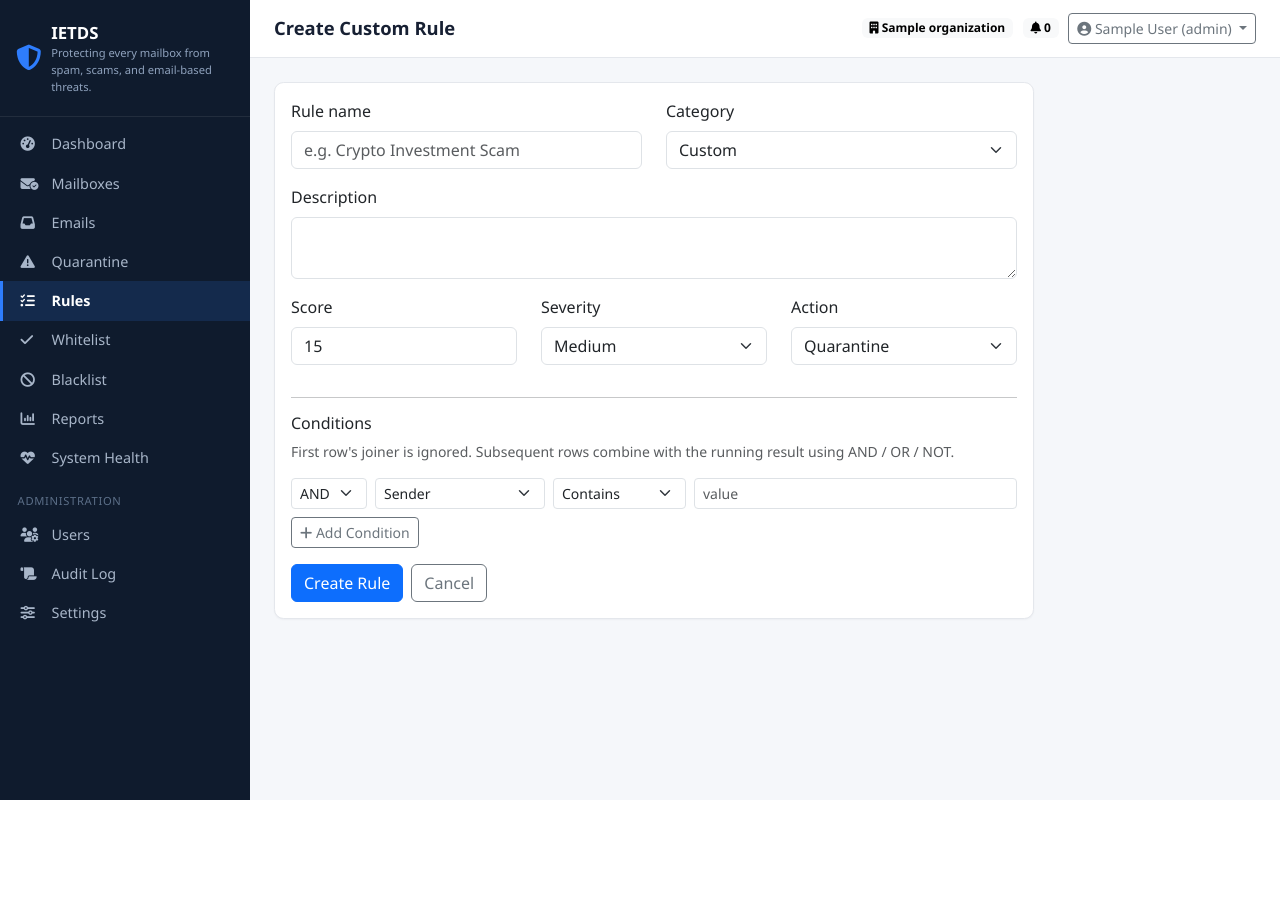
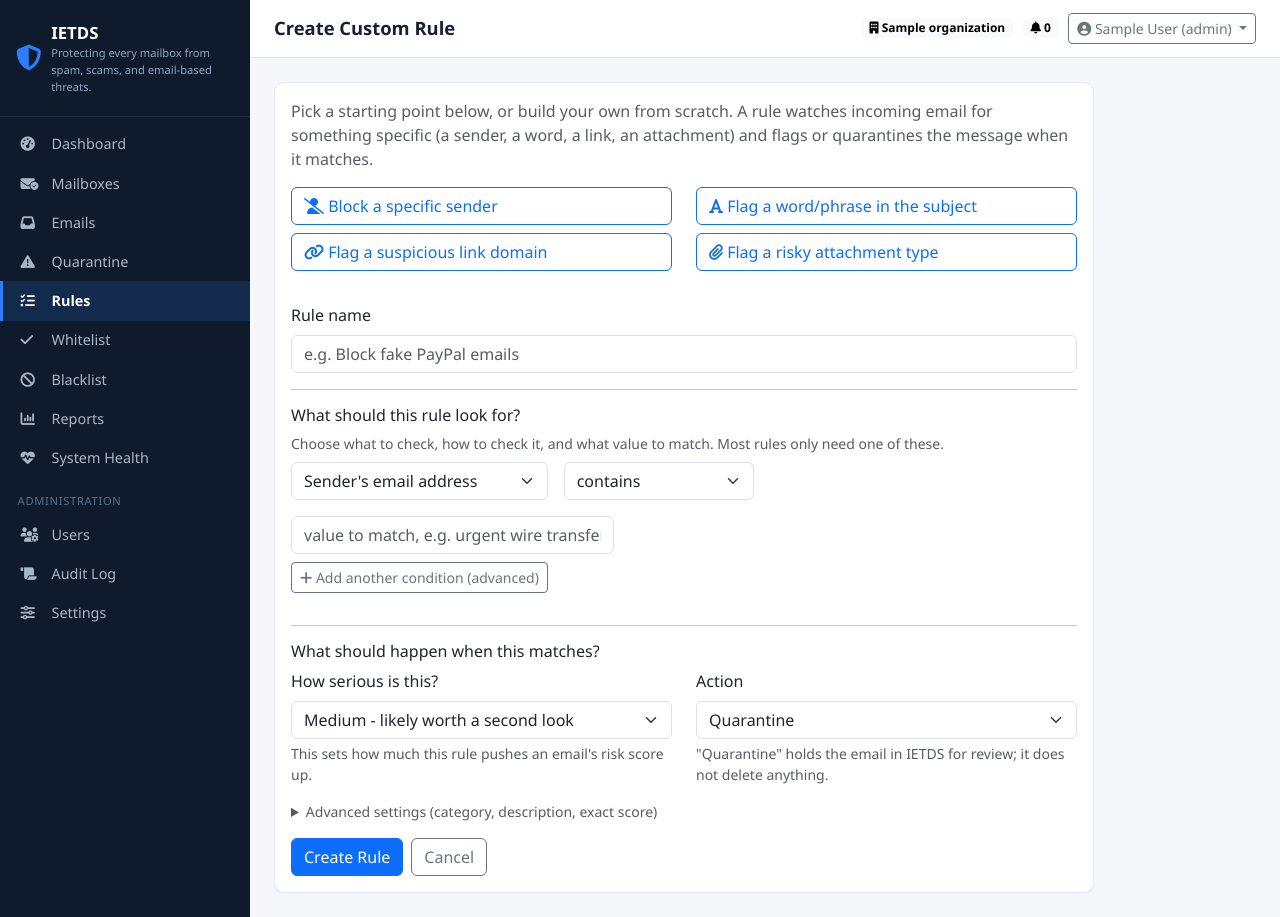
Before and after one commit to preshoffiz1-netizen/IETD-System, a Flask app: page /rules/create in a window 1280 px wide. Before the commit the page ends 800 px from the top, so only its background shows below. Run offline with Flask 3, Linux system fonts and the light colour scheme; a user stored in the database is signed in; tables that the repository leaves empty hold one stand-in row (values such as "Sample post"); some libraries are stand-ins or nearby versions.

Commit message:
Simplify Create Custom Rule builder; show risk as a percentage instead of raw points

```diff
--- a/app/models/email.py
+++ b/app/models/email.py
@@ -80,6 +80,12 @@ class Email(db.Model, TimestampMixin):
     )
     feedback_entries = db.relationship("Feedback", back_populates="email", cascade="all, delete-orphan")
 
+    @property
+    def risk_percentage(self) -> int:
+        """0-100 risk percentage for display -- see classification_service.risk_percentage."""
+        from app.services.classification_service import risk_percentage as _risk_percentage
+        return _risk_percentage(self.threat_score)
+
     def __repr__(self) -> str:  # pragma: no cover
         return f"<Email {self.subject!r} from {self.sender}>"
 
--- a/app/models/threat.py
+++ b/app/models/threat.py
@@ -38,6 +38,12 @@ class ThreatAnalysis(db.Model, TimestampMixin):
         order_by="desc(ThreatIndicator.score_contribution)",
     )
 
+    @property
+    def risk_percentage(self) -> int:
+        """0-100 risk percentage for display -- see classification_service.risk_percentage."""
+        from app.services.classification_service import risk_percentage as _risk_percentage
+        return _risk_percentage(self.total_score)
+
     def score_breakdown(self) -> dict:
         return {
             "sender_score": self.sender_score,
--- a/app/routes/rules.py
+++ b/app/routes/rules.py
@@ -11,6 +11,78 @@ from app.models import DetectionRule, RuleAction, RuleCondition
 from app.services import audit_service
 
 bp = Blueprint("rules", __name__, url_prefix="/rules")
+
+# Plain-language labels shown in the simplified rule builder, so end users
+# never have to know the underlying field/operator names. Kept here (not in
+# the model) since this is presentation, not data.
+FIELD_LABELS = {
+    "sender": "Sender's email address",
+    "sender_domain": "Sender's domain (e.g. paypal-secure.com)",
+    "subject": "Subject line",
+    "body": "Email body / message text",
+    "url": "A link inside the email",
+    "url_domain": "A link's domain",
+    "attachment_extension": "Attachment file type (e.g. .exe, .zip)",
+    "attachment_mime_type": "Attachment file type (technical / MIME)",
+    "threat_score": "IETDS's existing risk score for this email",
+    "spf_status": "Sender authentication check: SPF",
+    "dkim_status": "Sender authentication check: DKIM",
+    "dmarc_status": "Sender authentication check: DMARC",
+}
+# Fields simple enough to show by default; the rest are grouped under
+# "Advanced" in the builder since they need some email-security background.
+BASIC_FIELDS = (
+    "sender", "sender_domain", "subject", "body", "url", "url_domain", "attachment_extension",
+)
+OPERATOR_LABELS = {
+    "contains": "contains",
+    "equals": "is exactly",
+    "not_equals": "is not",
+    "starts_with": "starts with",
+    "ends_with": "ends with",
+    "greater_than": "is greater than",
+    "less_than": "is less than",
+}
+# A rule builder that makes people type a raw "how many points" number is a
+# usability dead end for non-technical end users, so severity now drives the
+# score by default. Power users can still override it (see "Advanced" in the
+# template) -- the number just isn't front-and-center anymore.
+SEVERITY_SCORE_DEFAULTS = {"low": 10, "medium": 25, "high": 45, "critical": 70}
+
+# One-click starting points for the most common rule shapes, so a
+# non-technical user can go from "I want to block emails from this address"
+# to a working rule without first learning what a "condition" is. Each entry
+# just pre-fills the field/operator/severity in the browser (see create.html);
+# nothing server-side changes, it's the same DetectionRule/RuleCondition data.
+QUICK_RULE_PRESETS = [
+    {"key": "sender", "label": "Block a specific sender", "icon": "fa-user-slash",
+     "field": "sender", "operator": "equals", "severity": "high", "action": RuleAction.QUARANTINE,
+     "placeholder": "scammer@example.com"},
+    {"key": "keyword", "label": "Flag a word/phrase in the subject", "icon": "fa-font",
+     "field": "subject", "operator": "contains", "severity": "medium", "action": RuleAction.FLAG,
+     "placeholder": "e.g. urgent wire transfer"},
+    {"key": "link", "label": "Flag a suspicious link domain", "icon": "fa-link",
+     "field": "url_domain", "operator": "contains", "severity": "high", "action": RuleAction.QUARANTINE,
+     "placeholder": "e.g. bit.ly"},
+    {"key": "attachment", "label": "Flag a risky attachment type", "icon": "fa-paperclip",
+     "field": "attachment_extension", "operator": "equals", "severity": "critical",
+     "action": RuleAction.QUARANTINE, "placeholder": "e.g. .exe"},
+]
+
+
+def _rule_builder_context(**extra):
+    return dict(
+        fields=RuleCondition.FIELDS,
+        basic_fields=BASIC_FIELDS,
+        advanced_fields=[f for f in RuleCondition.FIELDS if f not in BASIC_FIELDS],
+        field_labels=FIELD_LABELS,
+        operators=RuleCondition.OPERATORS,
+        operator_labels=OPERATOR_LABELS,
+        actions=RuleAction.ALL,
+        severity_defaults=SEVERITY_SCORE_DEFAULTS,
+        presets=QUICK_RULE_PRESETS,
+        **extra,
+    )
 
 
 @bp.route("/")
@@ -32,37 +104,74 @@ def list_rules():
 @login_required
 def create():
     if request.method == "POST":
-        rule = DetectionRule(
-            organization_id=current_user.organization_id,
-            created_by_id=current_user.id,
-            name=request.form.get("name", "").strip(),
-            description=request.form.get("description", "").strip(),
-            category=request.form.get("category", "custom"),
-            severity=request.form.get("severity", "medium"),
-            score=request.form.get("score", type=int) or 10,
-            action=request.form.get("action", RuleAction.FLAG),
-            is_custom=True,
-            enabled=True,
-        )
-        if not rule.name:
-            flash("Rule name is required.", "danger")
-            return render_template("rules/create.html", fields=RuleCondition.FIELDS,
-                                    operators=RuleCondition.OPERATORS, actions=RuleAction.ALL)
+        name = request.form.get("name", "").strip()
+        severity = request.form.get("severity", "medium")
+        if severity not in SEVERITY_SCORE_DEFAULTS:
+            severity = "medium"
+        category = request.form.get("category", "custom")
+        action = request.form.get("action", RuleAction.FLAG)
+        if action not in RuleAction.ALL:
+            action = RuleAction.FLAG
 
-        db.session.add(rule)
-        db.session.flush()
+        # "Advanced" score override: if the user never touched the advanced
+        # score field, fall back to a sensible default for the severity they
+        # picked instead of forcing everyone to think in raw points.
+        raw_score = request.form.get("score", "").strip()
+        if raw_score:
+            score = max(1, min(150, request.form.get("score", type=int) or SEVERITY_SCORE_DEFAULTS[severity]))
+        else:
+            score = SEVERITY_SCORE_DEFAULTS[severity]
+
+        errors = []
+        if not name:
+            errors.append("Rule name is required.")
 
         fields = request.form.getlist("condition_field")
         operators = request.form.getlist("condition_operator")
         values = request.form.getlist("condition_value")
         joiners = request.form.getlist("condition_joiner")
 
+        valid_conditions = []
         for i, (field, operator, value) in enumerate(zip(fields, operators, values)):
-            if not value.strip():
+            value = value.strip()
+            if not value:
                 continue
+            if field not in RuleCondition.FIELDS or operator not in RuleCondition.OPERATORS:
+                # Ignore silently-tampered/garbage input rather than crashing or
+                # saving a condition that can never be evaluated.
+                continue
+            valid_conditions.append({
+                "field": field, "operator": operator, "value": value,
+                "joiner": joiners[i] if i < len(joiners) and joiners[i] in RuleCondition.JOINERS else "AND",
+            })
+
+        if not valid_conditions:
+            errors.append("Add at least one condition (what should this rule look for?) with a value filled in.")
+
+        if errors:
+            for e in errors:
+                flash(e, "danger")
+            return render_template("rules/create.html", **_rule_builder_context(form=request.form))
+
+        rule = DetectionRule(
+            organization_id=current_user.organization_id,
+            created_by_id=current_user.id,
+            name=name,
+            description=request.form.get("description", "").strip(),
+            category=category,
+            severity=severity,
+            score=score,
+            action=action,
+            is_custom=True,
+            enabled=True,
+        )
+        db.session.add(rule)
+        db.session.flush()
+
+        for i, cond in enumerate(valid_conditions):
             db.session.add(RuleCondition(
-                rule_id=rule.id, field=field, operator=operator, value=value.strip(),
-                joiner=joiners[i] if i < len(joiners) else "AND", position=i,
+                rule_id=rule.id, field=cond["field"], operator=cond["operator"], value=cond["value"],
+                joiner=cond["joiner"], position=i,
             ))
 
         db.session.commit()
@@ -71,8 +180,7 @@ def create():
         flash(f"Custom rule '{rule.name}' created.", "success")
         return redirect(url_for("rules.list_rules"))
 
-    return render_template("rules/create.html", fields=RuleCondition.FIELDS,
-                            operators=RuleCondition.OPERATORS, actions=RuleAction.ALL)
+    return render_template("rules/create.html", **_rule_builder_context(form=None))
 
 
 def _get_rule_or_404(rule_id):
--- a/app/templates/dashboard/index.html
+++ b/app/templates/dashboard/index.html
@@ -81,7 +81,7 @@
     {% if recent_threats %}
     <div class="table-responsive">
     <table class="table table-hover align-middle">
-        <thead><tr><th>Time</th><th>Sender</th><th>Subject</th><th>Classification</th><th>Score</th><th>Action</th><th>Status</th></tr></thead>
+        <thead><tr><th>Time</th><th>Sender</th><th>Subject</th><th>Classification</th><th>Risk</th><th>Action</th><th>Status</th></tr></thead>
         <tbody>
         {% for e in recent_threats %}
             <tr>
@@ -89,7 +89,7 @@
                 <td>{{ e.sender }}</td>
                 <td><a href="{{ url_for('emails.detail', email_id=e.id) }}">{{ e.subject or '(no subject)' }}</a></td>
                 <td><span class="badge badge-{{ e.classification }}">{{ e.classification|replace('_',' ')|title }}</span></td>
-                <td>{{ e.threat_score }}</td>
+                <td>{{ e.risk_percentage }}%</td>
                 <td><small>{{ e.action_taken or '-' }}</small></td>
                 <td><small>{{ e.status }}</small></td>
             </tr>
--- a/app/templates/emails/list.html
+++ b/app/templates/emails/list.html
@@ -34,7 +34,7 @@
 <div class="card"><div class="card-body p-0">
 <div class="table-responsive">
 <table class="table table-hover mb-0 align-middle">
-    <thead><tr><th>Date</th><th>Sender</th><th>Subject</th><th>Classification</th><th>Score</th><th>Status</th><th></th></tr></thead>
+    <thead><tr><th>Date</th><th>Sender</th><th>Subject</th><th>Classification</th><th>Risk</th><th>Status</th><th></th></tr></thead>
     <tbody>
     {% for e in emails %}
         <tr>
@@ -42,7 +42,7 @@
             <td>{{ e.sender }}{% if e.is_demo %} <span class="demo-badge">DEMO</span>{% endif %}</td>
             <td>{{ e.subject or '(no subject)' }}</td>
             <td><span class="badge badge-{{ e.classification }}">{{ e.classification|replace('_',' ')|title }}</span></td>
-            <td>{{ e.threat_score }}</td>
+            <td>{{ e.risk_percentage }}%</td>
             <td><small>{{ e.status }}</small></td>
             <td><a href="{{ url_for('emails.detail', email_id=e.id) }}" class="btn btn-sm btn-outline-primary">View</a></td>
         </tr>
--- a/app/templates/quarantine/list.html
+++ b/app/templates/quarantine/list.html
@@ -20,7 +20,7 @@
 <div class="card"><div class="card-body p-0">
 <div class="table-responsive">
 <table class="table table-hover mb-0 align-middle">
-    <thead><tr><th>Quarantined</th><th>Sender</th><th>Subject</th><th>Classification</th><th>Score</th><th>Reason</th><th></th></tr></thead>
+    <thead><tr><th>Quarantined</th><th>Sender</th><th>Subject</th><th>Classification</th><th>Risk</th><th>Reason</th><th></th></tr></thead>
     <tbody>
     {% for item in items %}
         <tr>
@@ -28,7 +28,7 @@
             <td>{{ item.email.sender }}</td>
             <td><a href="{{ url_for('emails.detail', email_id=item.email_id) }}">{{ item.email.subject or '(no subject)' }}</a></td>
             <td><span class="badge badge-{{ item.email.classification }}">{{ item.email.classification|replace('_',' ')|title }}</span></td>
-            <td>{{ item.email.threat_score }}</td>
+            <td>{{ item.email.risk_percentage }}%</td>
             <td><small>{{ item.reason }}</small></td>
             <td class="text-nowrap">
                 {% if item.status == 'quarantined' %}
--- a/app/templates/rules/create.html
+++ b/app/templates/rules/create.html
@@ -3,66 +3,136 @@
 {% block page_title %}Create Custom Rule{% endblock %}
 {% block content %}
 
-<div class="card" style="max-width:760px;"><div class="card-body">
+<div class="card" style="max-width:820px;"><div class="card-body">
+
+<p class="text-muted">
+    Pick a starting point below, or build your own from scratch. A rule watches incoming email for
+    something specific (a sender, a word, a link, an attachment) and flags or quarantines the message
+    when it matches.
+</p>
+
+<div class="row mb-4" id="preset-buttons">
+    {% for p in presets %}
+    <div class="col-md-6 mb-2">
+        <button type="button" class="btn btn-outline-primary w-100 text-start preset-btn"
+                data-field="{{ p.field }}" data-operator="{{ p.operator }}" data-severity="{{ p.severity }}"
+                data-action="{{ p.action }}" data-placeholder="{{ p.placeholder }}">
+            <span class="ico"><i class="fa-solid {{ p.icon }}"></i></span> {{ p.label }}
+        </button>
+    </div>
+    {% endfor %}
+</div>
+
 <form method="POST">
     <input type="hidden" name="csrf_token" value="{{ csrf_token() }}">
-    <div class="row">
-        <div class="col-md-6 mb-3"><label class="form-label">Rule name</label><input class="form-control" name="name" required placeholder="e.g. Crypto Investment Scam"></div>
-        <div class="col-md-6 mb-3"><label class="form-label">Category</label>
-            <select class="form-select" name="category">
-                <option value="spam">Spam</option><option value="scam">Scam</option><option value="phishing">Phishing</option>
-                <option value="url">URL</option><option value="attachment">Attachment</option><option value="custom" selected>Custom</option>
-            </select>
+
+    <div class="mb-3">
+        <label class="form-label">Rule name</label>
+        <input class="form-control" name="name" required placeholder="e.g. Block fake PayPal emails"
+               value="{{ form.name if form }}">
+    </div>
+
+    <hr>
+    <h6>What should this rule look for?</h6>
+    <p class="small text-muted mb-2">
+        Choose what to check, how to check it, and what value to match. Most rules only need one of these.
+    </p>
+    <div id="condition-rows">
+        <div class="rule-condition-row row g-2 align-items-center mb-2">
+            <div class="col-md-4">
+                <select class="form-select" name="condition_field">
+                    <optgroup label="Common">
+                        {% for f in basic_fields %}<option value="{{ f }}">{{ field_labels.get(f, f) }}</option>{% endfor %}
+                    </optgroup>
+                    <optgroup label="Advanced (email security checks)">
+                        {% for f in advanced_fields %}<option value="{{ f }}">{{ field_labels.get(f, f) }}</option>{% endfor %}
+                    </optgroup>
+                </select>
+            </div>
+            <div class="col-md-3">
+                <select class="form-select" name="condition_operator">
+                    {% for op in operators %}<option value="{{ op }}">{{ operator_labels.get(op, op) }}</option>{% endfor %}
+                </select>
+            </div>
+            <div class="col-md-5">
+                <input class="form-control" name="condition_value" placeholder="value to match, e.g. urgent wire transfer">
+                <input type="hidden" name="condition_joiner" value="AND">
+            </div>
         </div>
     </div>
-    <div class="mb-3"><label class="form-label">Description</label><textarea class="form-control" name="description" rows="2"></textarea></div>
+    <template id="condition-row-template">
+        <div class="rule-condition-row row g-2 align-items-center mb-2">
+            <div class="col-md-2">
+                <select class="form-select form-select-sm" name="condition_joiner">
+                    <option value="AND">AND</option><option value="OR">OR</option><option value="NOT">NOT</option>
+                </select>
+            </div>
+            <div class="col-md-3">
+                <select class="form-select form-select-sm" name="condition_field">
+                    {% for f in fields %}<option value="{{ f }}">{{ field_labels.get(f, f) }}</option>{% endfor %}
+                </select>
+            </div>
+            <div class="col-md-3">
+                <select class="form-select form-select-sm" name="condition_operator">
+                    {% for op in operators %}<option value="{{ op }}">{{ operator_labels.get(op, op) }}</option>{% endfor %}
+                </select>
+            </div>
+            <div class="col-md-3">
+                <input class="form-control form-control-sm" name="condition_value" placeholder="value">
+            </div>
+            <div class="col-md-1">
+                <button type="button" class="btn btn-sm btn-outline-danger remove-condition-btn"><i class="fa-solid fa-xmark"></i></button>
+            </div>
+        </div>
+    </template>
+    <button type="button" id="add-condition-btn" class="btn btn-sm btn-outline-secondary mb-3">
+        <i class="fa-solid fa-plus"></i> Add another condition (advanced)
+    </button>
+
+    <hr>
+    <h6>What should happen when this matches?</h6>
     <div class="row">
-        <div class="col-md-4 mb-3"><label class="form-label">Score</label><input class="form-control" name="score" type="number" value="15" required></div>
-        <div class="col-md-4 mb-3"><label class="form-label">Severity</label>
-            <select class="form-select" name="severity">
-                <option value="low">Low</option><option value="medium" selected>Medium</option><option value="high">High</option><option value="critical">Critical</option>
+        <div class="col-md-6 mb-3">
+            <label class="form-label">How serious is this?</label>
+            <select class="form-select" name="severity" id="severity-select">
+                <option value="low">Low - just keep an eye on it</option>
+                <option value="medium" selected>Medium - likely worth a second look</option>
+                <option value="high">High - probably dangerous</option>
+                <option value="critical">Critical - almost certainly an attack</option>
             </select>
+            <div class="form-text">This sets how much this rule pushes an email's risk score up.</div>
         </div>
-        <div class="col-md-4 mb-3"><label class="form-label">Action</label>
-            <select class="form-select" name="action">
+        <div class="col-md-6 mb-3">
+            <label class="form-label">Action</label>
+            <select class="form-select" name="action" id="action-select">
                 {% for a in actions %}<option value="{{ a }}" {{ 'selected' if a == 'quarantine' }}>{{ a|replace('_',' ')|title }}</option>{% endfor %}
             </select>
+            <div class="form-text">"Quarantine" holds the email in IETDS for review; it does not delete anything.</div>
         </div>
     </div>
 
-    <hr>
-    <h6>Conditions</h6>
-    <p class="small text-muted">First row's joiner is ignored. Subsequent rows combine with the running result using AND / OR / NOT.</p>
-    <div id="condition-rows">
-        <div class="rule-condition-row">
-            <select class="form-select form-select-sm" name="condition_joiner" style="width:90px;">
-                <option value="AND">AND</option><option value="OR">OR</option><option value="NOT">NOT</option>
-            </select>
-            <select class="form-select form-select-sm" name="condition_field" style="width:170px;">
-                {% for f in fields %}<option value="{{ f }}">{{ f|replace('_',' ')|title }}</option>{% endfor %}
-            </select>
-            <select class="form-select form-select-sm" name="condition_operator" style="width:150px;">
-                {% for op in operators %}<option value="{{ op }}">{{ op|replace('_',' ')|title }}</option>{% endfor %}
-            </select>
-            <input class="form-control form-control-sm" name="condition_value" placeholder="value">
+    <details class="mb-3">
+        <summary class="text-muted small" style="cursor:pointer;">Advanced settings (category, description, exact score)</summary>
+        <div class="row mt-2">
+            <div class="col-md-6 mb-3">
+                <label class="form-label">Category</label>
+                <select class="form-select" name="category">
+                    <option value="spam">Spam</option><option value="scam">Scam</option><option value="phishing">Phishing</option>
+                    <option value="url">URL</option><option value="attachment">Attachment</option><option value="custom" selected>Custom</option>
+                </select>
+            </div>
+            <div class="col-md-6 mb-3">
+                <label class="form-label">Exact score override</label>
+                <input class="form-control" name="score" type="number" min="1" max="150"
+                       placeholder="leave blank to use the default for the severity above">
+                <div class="form-text">Only change this if you know what the existing scoring scale means.</div>
+            </div>
         </div>
-    </div>
-    <template id="condition-row-template">
-        <div class="rule-condition-row">
-            <select class="form-select form-select-sm" name="condition_joiner" style="width:90px;">
-                <option value="AND">AND</option><option value="OR">OR</option><option value="NOT">NOT</option>
-            </select>
-            <select class="form-select form-select-sm" name="condition_field" style="width:170px;">
-                {% for f in fields %}<option value="{{ f }}">{{ f|replace('_',' ')|title }}</option>{% endfor %}
-            </select>
-            <select class="form-select form-select-sm" name="condition_operator" style="width:150px;">
-                {% for op in operators %}<option value="{{ op }}">{{ op|replace('_',' ')|title }}</option>{% endfor %}
-            </select>
-            <input class="form-control form-control-sm" name="condition_value" placeholder="value">
-            <button type="button" class="btn btn-sm btn-outline-danger remove-condition-btn"><i class="fa-solid fa-xmark"></i></button>
+        <div class="mb-3">
+            <label class="form-label">Description (optional, for your own reference)</label>
+            <textarea class="form-control" name="description" rows="2"></textarea>
         </div>
-    </template>
-    <button type="button" id="add-condition-btn" class="btn btn-sm btn-outline-secondary mb-3"><i class="fa-solid fa-plus"></i> Add Condition</button>
+    </details>
 
     <div class="d-flex gap-2">
         <button type="submit" class="btn btn-primary">Create Rule</button>
@@ -70,4 +140,31 @@
     </div>
 </form>
 </div></div>
+
+<script>
+document.querySelectorAll('.preset-btn').forEach(function (btn) {
+    btn.addEventListener('click', function () {
+        var row = document.querySelector('#condition-rows .rule-condition-row');
+        row.querySelector('[name="condition_field"]').value = btn.dataset.field;
+        row.querySelector('[name="condition_operator"]').value = btn.dataset.operator;
+        var valueInput = row.querySelector('[name="condition_value"]');
+        valueInput.placeholder = btn.dataset.placeholder || '';
+        valueInput.focus();
+        document.getElementById('severity-select').value = btn.dataset.severity;
+        document.getElementById('action-select').value = btn.dataset.action;
+        document.querySelectorAll('.preset-btn').forEach(function (b) { b.classList.remove('btn-primary'); b.classList.add('btn-outline-primary'); });
+        btn.classList.remove('btn-outline-primary');
+        btn.classList.add('btn-primary');
+    });
+});
+
+document.getElementById('add-condition-btn').addEventListener('click', function () {
+    var tpl = document.getElementById('condition-row-template');
+    var clone = tpl.content.cloneNode(true);
+    clone.querySelector('.remove-condition-btn').addEventListener('click', function (e) {
+        e.target.closest('.rule-condition-row').remove();
+    });
+    document.getElementById('condition-rows').appendChild(clone);
+});
+</script>
 {% endblock %}
```
Also changed, not shown: app/routes/api.py (+24 -6 lines), app/services/classification_service.py (+16 -0 lines), app/templates/emails/detail.html (+9 -6 lines), tests/integration/test_rule_builder.py (added, +78 -0 lines), tests/integration/test_smoke_pages.py (added, +23 -0 lines), tests/unit/test_scoring_and_classification.py (+36 -0 lines).
